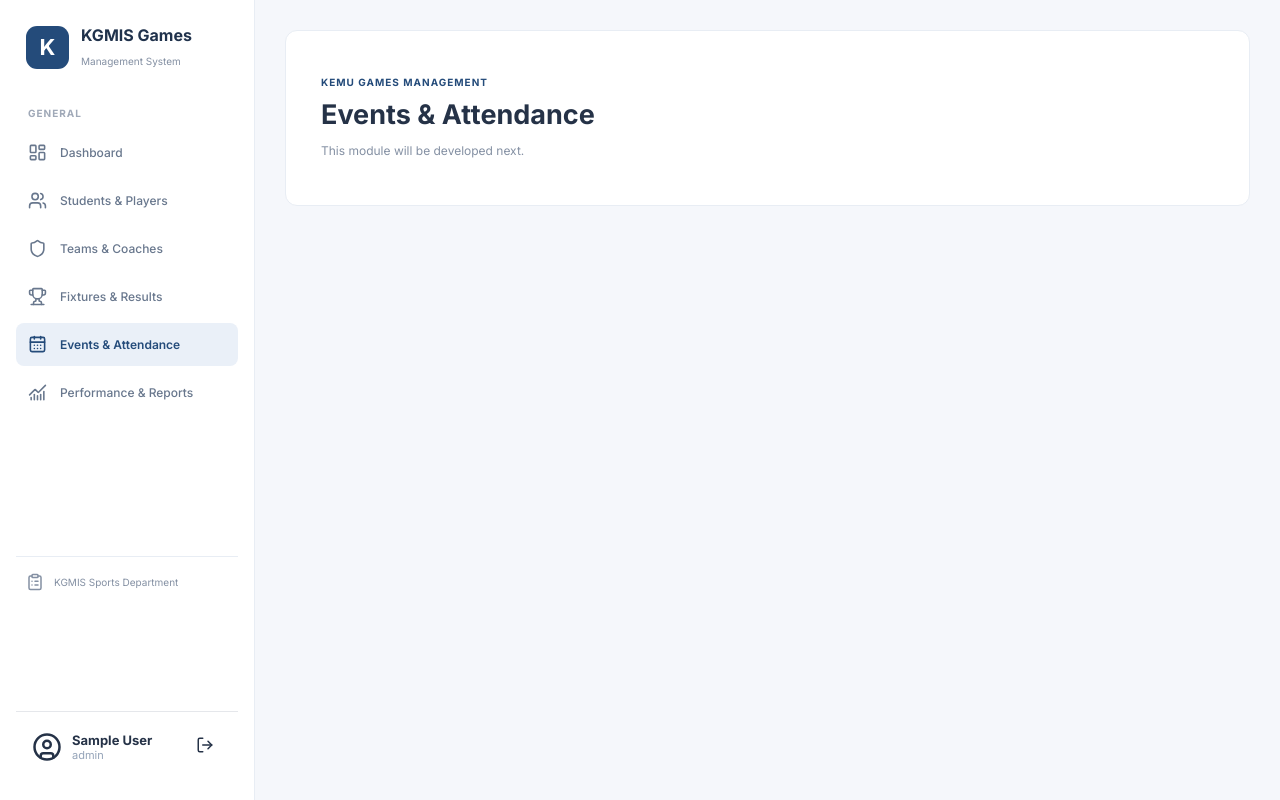
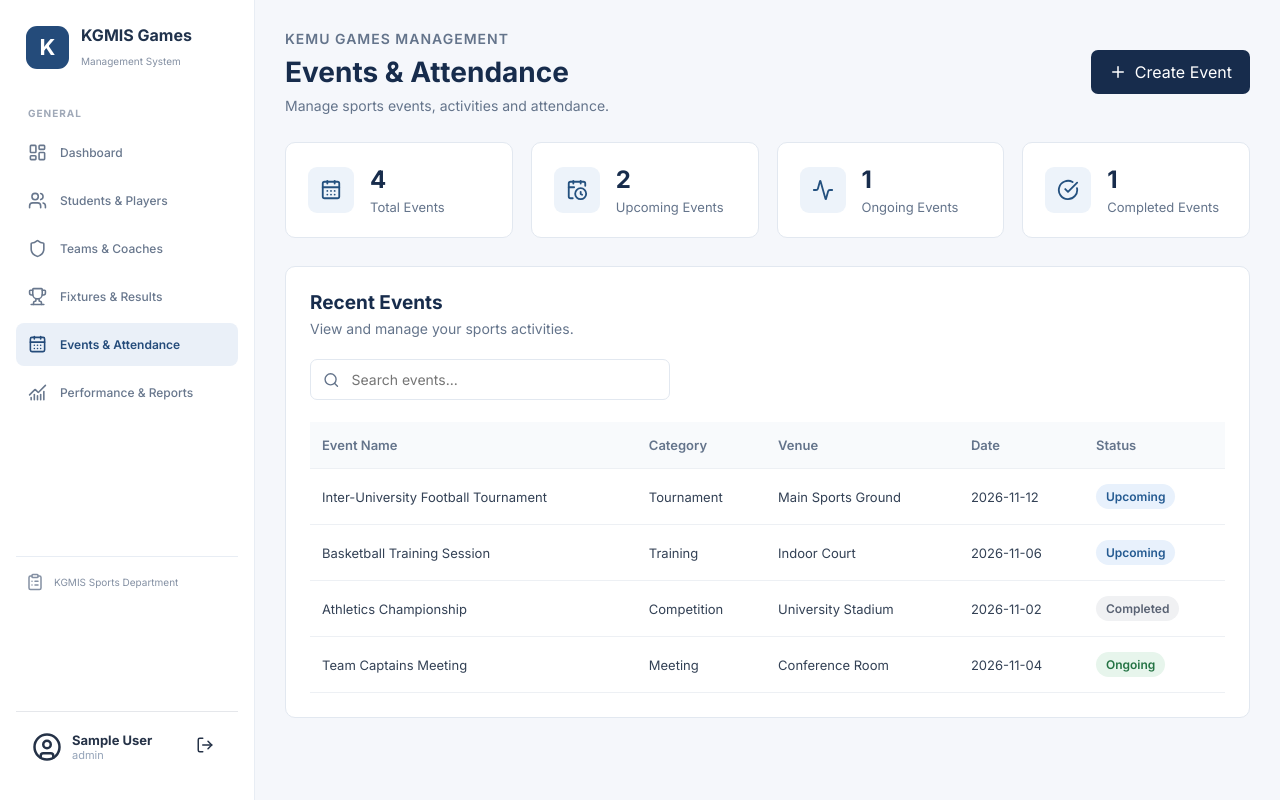
Before and after one commit to Waimonde/kgmis, a React (Vite) app in the folder frontend/: page /events in a window 1280 px wide. Built offline with nearby package versions, Linux system fonts and the light colour scheme; sample sign-in values are in the browser's storage.

Commit message:
feat(events): add initial events dashboard

```diff
--- /dev/null
+++ b/frontend/events.css
@@ -0,0 +1,194 @@
+.events-page {
+  display: flex;
+  flex-direction: column;
+  gap: 28px;
+  width: 100%;
+}
+
+.events-heading {
+  display: flex;
+  justify-content: space-between;
+  align-items: center;
+  gap: 20px;
+}
+
+.events-eyebrow {
+  color: #64748b;
+  font-size: 12px;
+  font-weight: 600;
+  letter-spacing: 1px;
+}
+
+.events-heading h1 {
+  color: #172c4c;
+  font-size: 28px;
+  margin: 8px 0;
+}
+
+.events-heading p,
+.events-panel-heading p {
+  color: #64748b;
+  margin: 0;
+  font-size: 14px;
+}
+
+.events-primary-btn {
+  display: flex;
+  align-items: center;
+  gap: 8px;
+  background: #172c4c;
+  color: white;
+  border: none;
+  border-radius: 7px;
+  padding: 12px 18px;
+  cursor: pointer;
+}
+
+.events-stats {
+  display: grid;
+  grid-template-columns: repeat(4, 1fr);
+  gap: 18px;
+}
+
+.events-stat-card {
+  display: flex;
+  align-items: center;
+  gap: 16px;
+  background: white;
+  padding: 22px;
+  border: 1px solid #e2e8f0;
+  border-radius: 10px;
+}
+
+.events-stat-icon {
+  display: flex;
+  align-items: center;
+  justify-content: center;
+  width: 46px;
+  height: 46px;
+  border-radius: 9px;
+  background: #edf3fa;
+  color: #24517f;
+}
+
+.events-stat-card h2 {
+  margin: 0 0 5px;
+  color: #172c4c;
+  font-size: 24px;
+}
+
+.events-stat-card p {
+  margin: 0;
+  color: #64748b;
+  font-size: 13px;
+}
+
+.events-panel {
+  background: white;
+  border: 1px solid #e2e8f0;
+  border-radius: 10px;
+  padding: 24px;
+}
+
+.events-panel-heading h2 {
+  color: #172c4c;
+  margin: 0 0 6px;
+  font-size: 19px;
+}
+
+.events-search {
+  display: flex;
+  align-items: center;
+  gap: 10px;
+  max-width: 360px;
+  margin: 22px 0;
+  padding: 10px 12px;
+  border: 1px solid #e2e8f0;
+  border-radius: 7px;
+  color: #64748b;
+}
+
+.events-search input {
+  border: none;
+  outline: none;
+  width: 100%;
+  font-size: 14px;
+}
+
+.events-table-wrapper {
+  overflow-x: auto;
+}
+
+.events-table {
+  width: 100%;
+  border-collapse: collapse;
+  text-align: left;
+}
+
+.events-table th,
+.events-table td {
+  padding: 15px 12px;
+  border-bottom: 1px solid #edf0f4;
+  font-size: 13px;
+  white-space: nowrap;
+}
+
+.events-table th {
+  color: #64748b;
+  font-weight: 600;
+  background: #f8fafc;
+}
+
+.events-table td {
+  color: #334155;
+}
+
+.events-status {
+  display: inline-block;
+  padding: 5px 10px;
+  border-radius: 20px;
+  font-size: 12px;
+  font-weight: 600;
+}
+
+.events-upcoming {
+  background: #e8f1fc;
+  color: #245a91;
+}
+
+.events-ongoing {
+  background: #e7f5ec;
+  color: #247344;
+}
+
+.events-completed {
+  background: #f0f1f3;
+  color: #596273;
+}
+
+.events-empty {
+  text-align: center;
+  padding: 30px !important;
+  color: #64748b !important;
+}
+
+@media (max-width: 1000px) {
+  .events-stats {
+    grid-template-columns: repeat(2, 1fr);
+  }
+}
+
+@media (max-width: 600px) {
+  .events-heading {
+    align-items: flex-start;
+    flex-direction: column;
+  }
+
+  .events-stats {
+    grid-template-columns: 1fr;
+  }
+
+  .events-panel {
+    padding: 15px;
+  }
+}
--- a/frontend/src/App.jsx
+++ b/frontend/src/App.jsx
@@ -12,6 +12,7 @@ import Dashboard from "./pages/Dashboard";
 import Players from "./pages/Players";
 import Login from "./pages/Login";
 import Users from "./pages/Users";
+import Events from "./pages/Events";
 
 import "./index.css";
 
@@ -101,7 +102,7 @@ export default function App() {
 
             <Route
               path="/events"
-              element={<Placeholder title="Events & Attendance" />}
+              element={<Events />}
             />
 
             <Route
--- a/frontend/src/pages/Events.jsx
+++ b/frontend/src/pages/Events.jsx
@@ -0,0 +1,182 @@
+import "../../events.css";
+import { useState } from "react";
+import {
+  CalendarDays,
+  CalendarClock,
+  Activity,
+  CheckCircle,
+  Plus,
+  Search,
+} from "lucide-react";
+
+const sampleEvents = [
+  {
+    id: 1,
+    name: "Inter-University Football Tournament",
+    category: "Tournament",
+    venue: "Main Sports Ground",
+    date: "2026-11-12",
+    status: "Upcoming",
+  },
+  {
+    id: 2,
+    name: "Basketball Training Session",
+    category: "Training",
+    venue: "Indoor Court",
+    date: "2026-11-06",
+    status: "Upcoming",
+  },
+  {
+    id: 3,
+    name: "Athletics Championship",
+    category: "Competition",
+    venue: "University Stadium",
+    date: "2026-11-02",
+    status: "Completed",
+  },
+  {
+    id: 4,
+    name: "Team Captains Meeting",
+    category: "Meeting",
+    venue: "Conference Room",
+    date: "2026-11-04",
+    status: "Ongoing",
+  },
+];
+
+export default function Events() {
+  const [searchTerm, setSearchTerm] = useState("");
+
+  const filteredEvents = sampleEvents.filter((event) =>
+    event.name.toLowerCase().includes(searchTerm.toLowerCase())
+  );
+
+  const totalEvents = sampleEvents.length;
+  const upcomingEvents = sampleEvents.filter(
+    (event) => event.status === "Upcoming"
+  ).length;
+  const ongoingEvents = sampleEvents.filter(
+    (event) => event.status === "Ongoing"
+  ).length;
+  const completedEvents = sampleEvents.filter(
+    (event) => event.status === "Completed"
+  ).length;
+
+  const stats = [
+    {
+      label: "Total Events",
+      value: totalEvents,
+      icon: CalendarDays,
+    },
+    {
+      label: "Upcoming Events",
+      value: upcomingEvents,
+      icon: CalendarClock,
+    },
+    {
+      label: "Ongoing Events",
+      value: ongoingEvents,
+      icon: Activity,
+    },
+    {
+      label: "Completed Events",
+      value: completedEvents,
+      icon: CheckCircle,
+    },
+  ];
+
+  return (
+    <div className="events-page">
+      <div className="events-heading">
+        <div>
+          <p className="events-eyebrow">KEMU GAMES MANAGEMENT</p>
+          <h1>Events & Attendance</h1>
+          <p>Manage sports events, activities and attendance.</p>
+        </div>
+
+        <button className="events-primary-btn">
+          <Plus size={18} />
+          Create Event
+        </button>
+      </div>
+
+      <div className="events-stats">
+        {stats.map((stat) => {
+          const Icon = stat.icon;
+
+          return (
+            <div className="events-stat-card" key={stat.label}>
+              <div className="events-stat-icon">
+                <Icon size={22} />
+              </div>
+
+              <div>
+                <h2>{stat.value}</h2>
+                <p>{stat.label}</p>
+              </div>
+            </div>
+          );
+        })}
+      </div>
+
+      <section className="events-panel">
+        <div className="events-panel-heading">
+          <div>
+            <h2>Recent Events</h2>
+            <p>View and manage your sports activities.</p>
+          </div>
+        </div>
+
+        <div className="events-search">
+          <Search size={18} />
+          <input
+            type="text"
+            placeholder="Search events..."
+            value={searchTerm}
+            onChange={(event) => setSearchTerm(event.target.value)}
+          />
+        </div>
+
+        <div className="events-table-wrapper">
+          <table className="events-table">
+            <thead>
+              <tr>
+                <th>Event Name</th>
+                <th>Category</th>
+                <th>Venue</th>
+                <th>Date</th>
+                <th>Status</th>
+              </tr>
+            </thead>
+
+            <tbody>
+              {filteredEvents.map((event) => (
+                <tr key={event.id}>
+                  <td>{event.name}</td>
+                  <td>{event.category}</td>
+                  <td>{event.venue}</td>
+                  <td>{event.date}</td>
+                  <td>
+                    <span
+                      className={`events-status events-${event.status.toLowerCase()}`}
+                    >
+                      {event.status}
+                    </span>
+                  </td>
+                </tr>
+              ))}
+
+              {filteredEvents.length === 0 && (
+                <tr>
+                  <td colSpan="5" className="events-empty">
+                    No matching events found.
+                  </td>
+                </tr>
+              )}
+            </tbody>
+          </table>
+        </div>
+      </section>
+    </div>
+  );
+}
```
